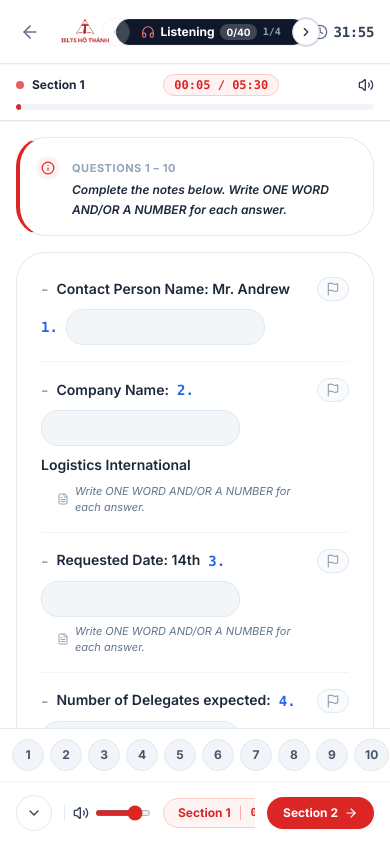
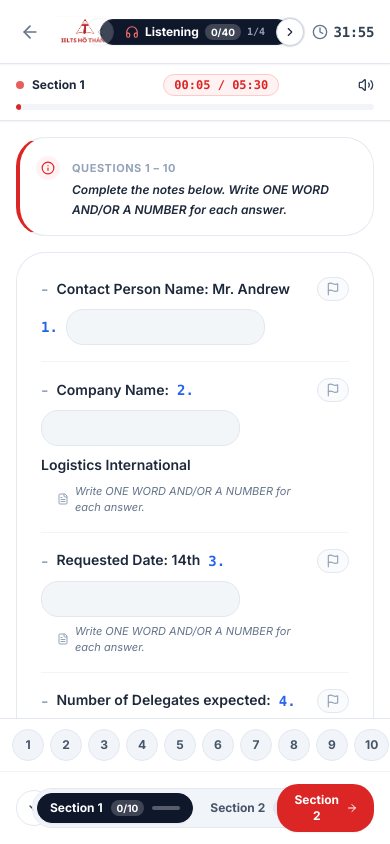
Before and after one commit to rifujin123/ielts-lms, a React (Vite) app: page /exam in a window 390 px wide. Built offline with nearby package versions, Linux system fonts and the light colour scheme.

Commit message:
style(exam-runner): center header skill switcher and bottom tabs with matching rounded-xl container styling

```diff
--- a/src/features/exam-runner/components/ListeningRunner.tsx
+++ b/src/features/exam-runner/components/ListeningRunner.tsx
@@ -246,14 +246,14 @@ export const ListeningRunner: React.FC<ListeningRunnerProps> = ({ skillData, onS
         )}
 
         {/* Row B: Main DOL Bottom Action Bar */}
-        <div className="flex items-center justify-between gap-3 px-4 sm:px-6 py-3">
+        <div className="relative flex items-center justify-between gap-3 px-4 sm:px-6 py-3">
           {/* Left: Collapse Icon + Section Count + Audio Volume */}
-          <div className="flex items-center gap-3 shrink-0">
+          <div className="flex flex-1 items-center justify-start gap-3 min-w-0">
             <button
               type="button"
               onClick={() => setShowQuestionPills(!showQuestionPills)}
               title={showQuestionPills ? 'Thu gọn hàng câu hỏi' : 'Hiện hàng câu hỏi'}
-              className="btn-interactive flex h-9 w-9 items-center justify-center rounded-xl border border-slate-200 bg-white text-slate-700 hover:bg-slate-50 shadow-2xs"
+              className="btn-interactive flex h-9 w-9 shrink-0 items-center justify-center rounded-xl border border-slate-200 bg-white text-slate-700 hover:bg-slate-50 shadow-2xs"
             >
               <ChevronDown
                 className={`h-4 w-4 transition-transform duration-200 ${
@@ -262,7 +262,7 @@ export const ListeningRunner: React.FC<ListeningRunnerProps> = ({ skillData, onS
               />
             </button>
 
-            <div className="hidden sm:flex flex-col">
+            <div className="hidden sm:flex flex-col shrink-0">
               <span className="text-xs font-bold text-slate-900 leading-tight">
                 Section {currentSection.sectionNumber}
               </span>
@@ -272,7 +272,7 @@ export const ListeningRunner: React.FC<ListeningRunnerProps> = ({ skillData, onS
             </div>
 
             {/* Audio Volume Control */}
-            <div className="flex items-center gap-1.5 pl-2 border-l border-slate-200">
+            <div className="flex items-center gap-1.5 pl-2 border-l border-slate-200 shrink-0">
               <button
                 type="button"
                 onClick={() => setIsMuted(!isMuted)}
@@ -305,7 +305,8 @@ export const ListeningRunner: React.FC<ListeningRunnerProps> = ({ skillData, onS
           </div>
 
           {/* Center: 4 Section Pills with Mini Progress Bars */}
-          <div className="flex items-center gap-2 overflow-x-auto py-1 custom-scrollbar">
+          <div className="flex items-center justify-center min-w-0 px-1 md:absolute md:left-1/2 md:-translate-x-1/2 md:top-1/2 md:-translate-y-1/2">
+            <div className="flex items-center gap-1 rounded-xl bg-slate-100 p-1 border border-slate-200 shadow-2xs overflow-x-auto custom-scrollbar">
               {skillData.sections.map((sec, idx) => {
                 const isActive = activeSectionIndex === idx
                 const [s, e] = sec.questionRange
@@ -323,34 +324,29 @@ export const ListeningRunner: React.FC<ListeningRunnerProps> = ({ skillData, onS
                     key={sec.sectionNumber}
                     type="button"
                     onClick={() => setActiveSectionIndex(idx)}
-                  className={`btn-interactive flex shrink-0 items-center gap-2 rounded-xl px-3.5 py-1.5 text-xs font-bold transition-all border ${
+                    className={`btn-interactive flex shrink-0 items-center gap-2 rounded-lg px-3 py-1.5 text-xs font-bold transition-all border ${
                       isActive
-                      ? 'border-red-200 bg-red-50/80 text-red-600 shadow-2xs'
-                      : 'border-slate-200 bg-white text-slate-700 hover:bg-slate-50'
+                        ? 'border-slate-900 bg-slate-900 text-white shadow-xs'
+                        : 'border-transparent text-slate-600 hover:text-slate-900 hover:bg-white/60'
                     }`}
                   >
                     <span>Section {sec.sectionNumber}</span>
                     <span
-                    className={isActive ? 'text-red-300 font-normal' : 'text-slate-300 font-normal'}
-                  >
-                    |
-                  </span>
-                  <span
-                    className={`text-[11px] font-mono ${
-                      isActive ? 'text-red-600 font-bold' : 'text-slate-500 font-medium'
+                      className={`rounded-full px-1.5 py-0.2 text-[10px] ${
+                        isActive ? 'bg-white/20 text-white' : 'bg-slate-200 text-slate-700'
                       }`}
                     >
                       {count}/{total}
                     </span>
                     {/* Mini Progress Bar Line */}
                     <div
-                    className={`h-1 w-8 rounded-full overflow-hidden ${
-                      isActive ? 'bg-red-200' : 'bg-slate-200'
+                      className={`h-1 w-7 rounded-full overflow-hidden ${
+                        isActive ? 'bg-white/30' : 'bg-slate-200'
                       }`}
                     >
                       <div
                         className={`h-full transition-all duration-300 ${
-                        isActive ? 'bg-red-600' : 'bg-slate-400'
+                          isActive ? 'bg-emerald-400' : 'bg-slate-400'
                         }`}
                         style={{ width: `${pct}%` }}
                       />
@@ -359,9 +355,10 @@ export const ListeningRunner: React.FC<ListeningRunnerProps> = ({ skillData, onS
                 )
               })}
             </div>
+          </div>
 
           {/* Right: Red Primary Next Button */}
-          <div className="shrink-0">
+          <div className="flex flex-1 items-center justify-end min-w-0">
             {activeSectionIndex < skillData.sections.length - 1 ? (
               <button
                 type="button"
--- a/src/features/exam-runner/index.tsx
+++ b/src/features/exam-runner/index.tsx
@@ -194,19 +194,19 @@ export const ExamRunnerPage: React.FC = () => {
   return (
     <div className="flex h-screen w-screen flex-col overflow-hidden bg-slate-100 select-none">
       {/* ── Top Universal Header ───────────────────────────────────── */}
-      <header className="sticky top-0 z-40 flex h-16 w-full items-center justify-between border-b border-slate-200 bg-white px-3 sm:px-4 shadow-xs">
+      <header className="sticky top-0 z-40 flex h-16 w-full items-center justify-between border-b border-slate-200 bg-white px-3 sm:px-4 shadow-xs relative">
         {/* ── Left: Exit & Branding ─────────────────────────────────── */}
-        <div className="flex items-center gap-2 sm:gap-3 shrink-0">
+        <div className="flex flex-1 items-center justify-start gap-2 sm:gap-3 min-w-0">
           <button
             type="button"
             onClick={() => navigate('/tests')}
             title="Thoát phòng thi"
-            className="btn-interactive flex h-9 w-9 items-center justify-center rounded-lg text-slate-500 hover:bg-slate-100 hover:text-slate-900 transition-colors"
+            className="btn-interactive flex h-9 w-9 shrink-0 items-center justify-center rounded-lg text-slate-500 hover:bg-slate-100 hover:text-slate-900 transition-colors"
           >
             <ArrowLeft className="h-5 w-5" strokeWidth={2} />
           </button>
 
-          <div className="flex items-center gap-2 sm:gap-2.5">
+          <div className="flex items-center gap-2 sm:gap-2.5 shrink-0">
             <img
               src="/branding.png"
               alt="IELTS Hồ Thành"
@@ -224,7 +224,7 @@ export const ExamRunnerPage: React.FC = () => {
         </div>
 
         {/* ── Center: Dynamic Skill Switcher ────────────────────────── */}
-        <div className="flex items-center justify-center min-w-0 px-1">
+        <div className="flex items-center justify-center min-w-0 px-1 md:absolute md:left-1/2 md:-translate-x-1/2 md:top-1/2 md:-translate-y-1/2">
           {availableSkills.length > 1 ? (
             <>
               {/* Mobile (< md): Single Active Skill with Half-Inset Circular Chevrons (50% in, 50% out) */}
@@ -330,7 +330,7 @@ export const ExamRunnerPage: React.FC = () => {
         </div>
 
         {/* ── Right: Mode Badge, Timer & Submit Actions ─────────────── */}
-        <div className="flex items-center gap-2.5">
+        <div className="flex flex-1 items-center justify-end gap-2.5 min-w-0">
           {/* Read-only Badge: Shows 'Strict' or 'Practice' */}
           <div
             title={
```
Also changed, not shown: src/features/exam-runner/components/ExamBottomPalette.tsx (+13 -16 lines), src/features/exam-runner/components/SpeakingRunner.tsx (+16 -19 lines), src/features/exam-runner/components/WritingRunner.tsx (+18 -20 lines). Lines whose indentation alone changed are shown as unchanged.
